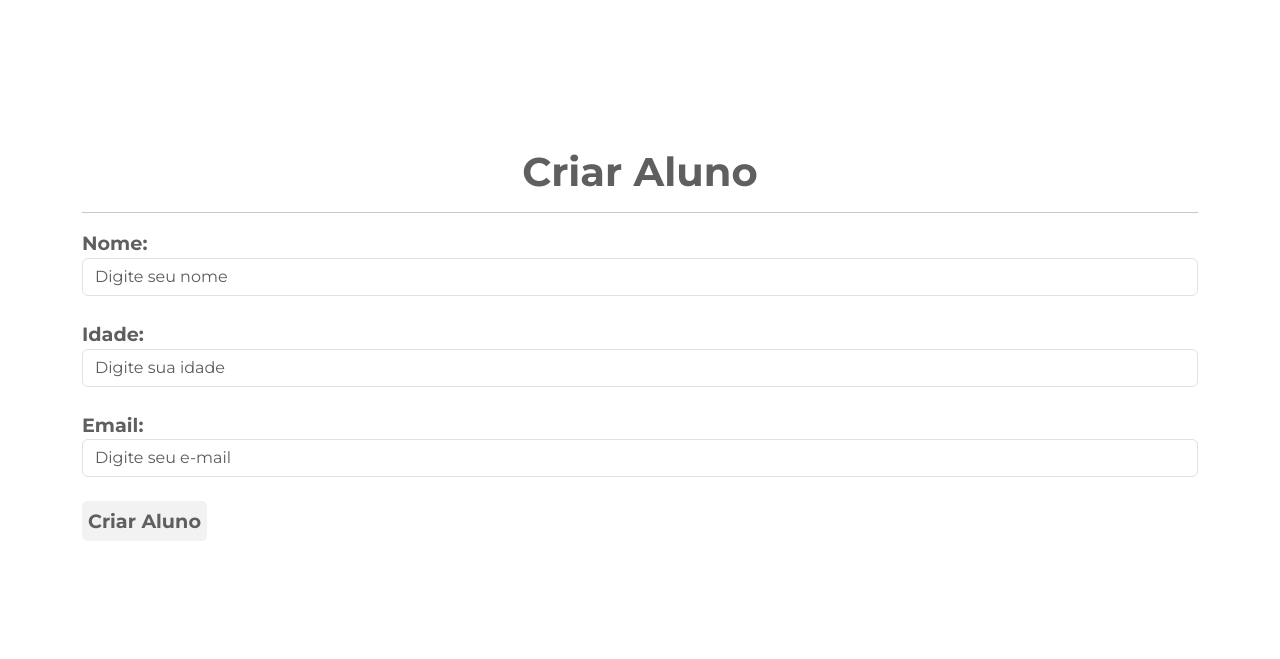
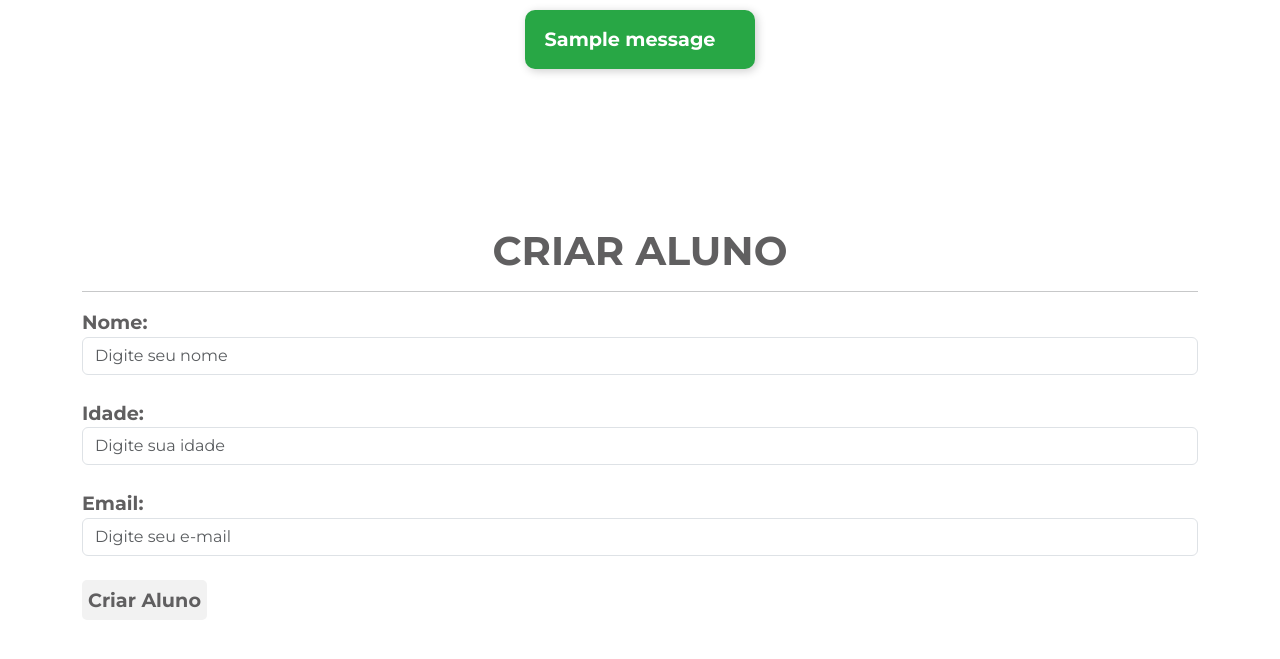
Before and after one commit to guilhermeebaierle/django_base, a Django app: page /alunos/criar_aluno/ in a window 1280 px wide. Shown: the top 659 px of the page. Run offline with Django 5.2, Linux system fonts and the light colour scheme; tables that the repository leaves empty hold one stand-in row (values such as "Sample post"); one stand-in notice (Sample message) is shown.

Commit message:
new updates

```diff
--- a/alunos/static/criar_aluno.css
+++ b/alunos/static/criar_aluno.css
@@ -4,21 +4,20 @@
 }
 
 .container h1 {
-    font-family: 'montserrat';
+    font-family: 'Montserrat', sans-serif;
     font-size: 2.5em;
     font-weight: bold;
     color: #605f60;
 }
 
 .form-layout {
-  margin-top: 10px;
-  text-align: left;
-  font-family: 'montserrat';
-
+    margin-top: 10px;
+    text-align: left;
+    font-family: 'Montserrat', sans-serif;
 }
 
 .container form label {
-    font-family: 'montserrat';
+    font-family: 'Montserrat', sans-serif;
     font-size: 1.2em;
     font-weight: bold;
     color: #605f60;
@@ -27,7 +26,7 @@
 .submit-botton {
     height: 40px;
     width: fit-content;
-    font-family: 'montserrat';
+    font-family: 'Montserrat', sans-serif;
     font-size: 1.2em;
     font-weight: bold;
     color: #605f60;
@@ -35,3 +34,64 @@
     border: none;
     border-radius: 5px;
 }
+
+/* Estilo base para as mensagens de alerta */
+.alert-message {
+    margin-top: 20px;
+    font-family: 'Montserrat', sans-serif;
+    font-size: 1.2em;
+    font-weight: bold;
+    background-color: rgb(236, 63, 51); /* Fundo vermelho */
+    color: white; /* Texto branco */
+    padding: 15px 20px;
+    border-radius: 10px;
+    box-shadow: 2px 2px 10px rgba(0, 0, 0, 0.2);
+    width: fit-content;
+    margin: 10px auto;
+    text-align: center;
+    display: flex;
+    align-items: center;
+    justify-content: space-between;
+}
+
+/* Estilo para o texto dentro do alerta */
+.alert-message span {
+    margin-right: 20px; /* Espaço à direita do texto */
+}
+
+/* Estilo para o botão de fechar */
+.alert-message .btn-close {
+    margin-left: 20px;
+    color: white; /* Cor do ícone de fechar */
+    opacity: 0.8; /* Transparência do ícone */
+    background: none;
+    border: none;
+    cursor: pointer;
+    font-size: 1.2em;
+}
+
+/* Estilo para o botão de fechar ao passar o mouse */
+.alert-message .btn-close:hover {
+    opacity: 1; /* Remove a transparência ao passar o mouse */
+}
+
+/* Estilos específicos para mensagens de sucesso */
+.alert-message.success {
+    background-color: #28a745; /* Verde */
+}
+
+/* Estilos específicos para mensagens de erro */
+.alert-message.error {
+    background-color: #dc3545; /* Vermelho */
+}
+
+/* Estilos específicos para mensagens de aviso */
+.alert-message.warning {
+    background-color: #ffc107; /* Amarelo */
+    color: #000; /* Texto preto para melhor contraste */
+}
+
+/* Estilos específicos para mensagens de informação */
+.alert-message.info {
+    background-color: #17a2b8; /* Azul */
+}
--- a/alunos/templates/criar_aluno.html
+++ b/alunos/templates/criar_aluno.html
@@ -10,11 +10,20 @@
     <link href="https://cdn.jsdelivr.net/npm/bootstrap@5.3.3/dist/css/bootstrap.min.css" rel="stylesheet" integrity="sha384-QWTKZyjpPEjISv5WaRU9OFeRpok6YctnYmDr5pNlyT2bRjXh0JMhjY6hW+ALEwIH" crossorigin="anonymous">
   </head>
   <body>
+    {% if messages %}
+        {% for message in messages %}
+            <div class="alert-message {% if message.tags %}{{ message.tags }}{% endif %}" role="alert">
+                <span>{{ message }}</span>
+            </div>
+        {% endfor %}
+    {% endif %}
     <br><br>
+
     <div class="container">
-        <h1>Criar Aluno</h1>
+        <h1>CRIAR ALUNO</h1>
         <hr>
-        <form class = "form-layout" action="{% url 'criar_aluno' %}" method="post"> {% csrf_token %}
+        <form class="form-layout" action="{% url 'criar_aluno' %}" method="post">
+            {% csrf_token %}
             <label for="">Nome:</label>
             <input type="text" name="nome" class="form-control" placeholder="Digite seu nome" required>
             <br>
@@ -24,9 +33,12 @@
             <label for="">Email:</label>
             <input type="email" name="email" class="form-control" placeholder="Digite seu e-mail" required>
             <br>
-            <input type="submit" class = "submit-botton" value="Criar Aluno">
+            <input type="submit" class="submit-botton" value="Criar Aluno">
         </form>
     </div>
+
+    <!-- Scripts no final do body para garantir que o DOM esteja carregado -->
     <script src="https://cdn.jsdelivr.net/npm/bootstrap@5.3.3/dist/js/bootstrap.bundle.min.js" integrity="sha384-YvpcrYf0tY3lHB60NNkmXc5s9fDVZLESaAA55NDzOxhy9GkcIdslK1eN7N6jIeHz" crossorigin="anonymous"></script>
+    <script src="{% static 'js/alert.js' %}"></script>
   </body>
 </html>
--- a/alunos/views.py
+++ b/alunos/views.py
@@ -19,7 +19,7 @@ def criar_aluno(request):
             messages.error(request, 'Preencha todos os campos!')
             return redirect('criar_aluno')
 
-        if not idade.isdigit() or int(idade) <= 0:
+        if not idade.isdigit() or int(idade) <= 0 or int(idade) > 99:
             messages.error(request, 'Idade inválida!')
             return redirect('criar_aluno')
 
--- a/core/settings.py
+++ b/core/settings.py
@@ -124,6 +124,7 @@ STATIC_URL = 'static/'
 
 DEFAULT_AUTO_FIELD = 'django.db.models.BigAutoField'
 STATIC_URL = '/static/'
+
 STATIC_ROOT = os.path.join(BASE_DIR, '/')
 STATICFILES_DIRS = (
     os.path.join(BASE_DIR, "static"),
```
Also changed, not shown: alunos/static/alert.js (added, +19 -0 lines).
